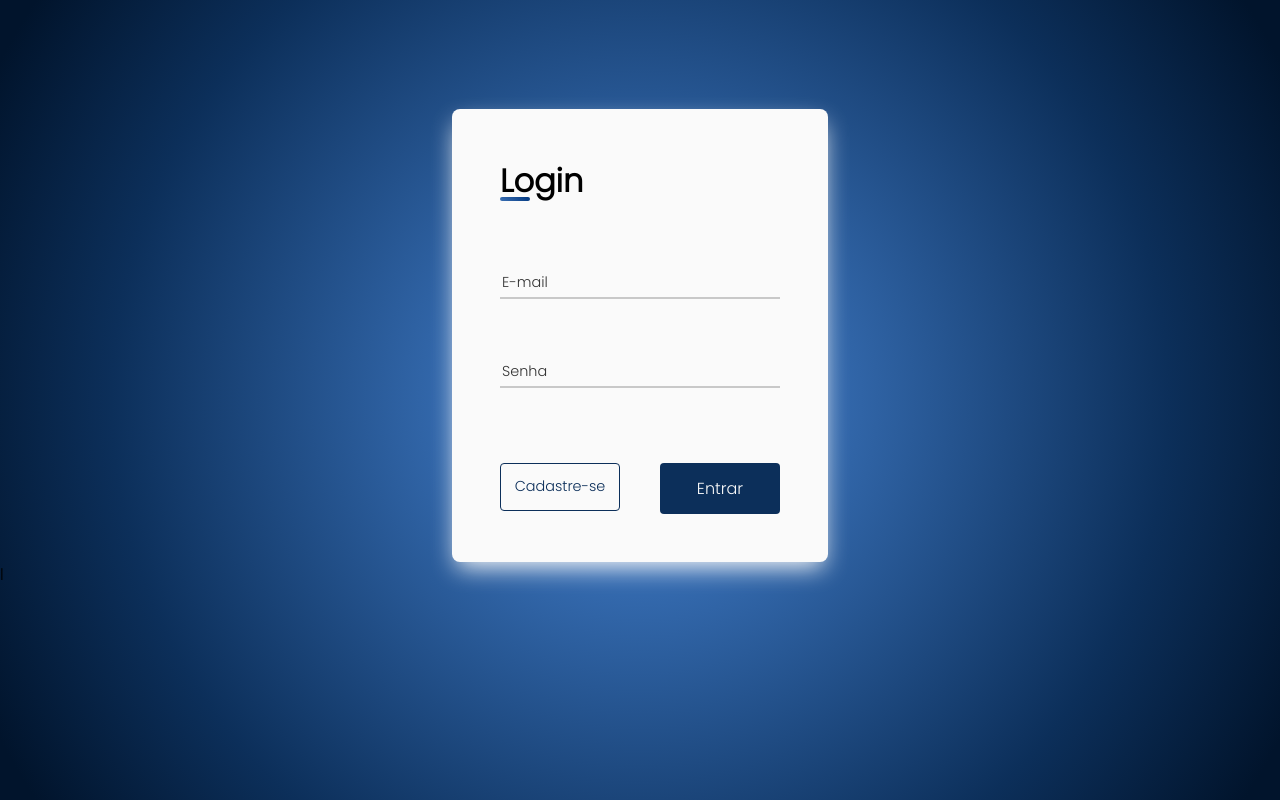
After one commit to BlackBoltEdu/SimplificaEventos, a PHP site: page /view/login.html in a window 1280 px wide. The commit adds this page. Run offline with PHP 8.4, Linux system fonts and the light colour scheme.

Commit message:
Tela de login

```diff
--- /dev/null
+++ b/assets/css/login.css
@@ -0,0 +1,178 @@
+@import url('https://fonts.googleapis.com/css2?family=Lato:wght@100;400;700&display=swap');
+@import url('https://fonts.googleapis.com/css2?family=Poppins:wght@300&display=swap');
+
+
+*{
+	margin: 0;
+	box-sizing: border-box;
+	font-family: 'Poppins', sans-serif;
+}
+
+body{
+	width: 100%;
+	height: 100vh;
+	background: radial-gradient(circle, #417dca 10%, #0c2f5a 70%, #01142c 96%);
+}
+
+a{
+	text-decoration: none;
+	color: #fafafa;
+	font-family: 'Poppins' sans-serif;
+	font-weight: 300;
+	letter-spacing: 1px;
+}
+
+a:hover{
+	color: #003780;
+	transition: all 0.5s;
+}
+
+
+header span:hover{
+	color: #003780;
+	transition: 0.3s;
+}
+
+/*Ajustando tamanho do seletor que contem o formulário de login*/
+.center{
+	display: flex;
+	justify-content: center;
+	align-items: center;
+	padding-top: 8.5%;
+}
+
+main.container {
+    background: #fafafa;
+    min-height: 51vh;
+	min-width: 28vw;
+    padding: 3rem;
+	box-shadow: rgb(250, 250, 250) 0px 10px 25px -5px;
+	border: none;
+	border-radius: 8px;
+	position: relative;
+}
+
+main h1 {
+    font-weight: 600;
+    margin-bottom: 4rem;
+    position: relative;
+}
+
+main h1::before {
+    content: '';
+    position: absolute;
+    height: 4px;
+    width: 30px;
+    bottom: 4px;
+    left: 0;
+    border-radius: 8px;
+    background: linear-gradient(45deg,#3b6fb3, #003780);
+}
+
+form{
+    display: flex;
+    flex-direction: column;
+	justify-content: space-around;
+}
+
+.input-field {
+    position: relative;
+	min-width: fit-content;
+}
+
+form .input-field:first-child{
+    margin-bottom: 4rem;
+}
+
+.input-field .underline::before{
+    content: '';
+    position: absolute;
+    height: 2px;
+    width: 100%;
+    bottom: -5px;
+    left: 0;
+    background: rgba(0, 0, 0, 0.2);
+}
+
+.input-field .underline::after{
+    content: '';
+    position: absolute;
+    height: 2px;
+    width: 100%;
+    bottom: -5px;
+    left: 0;
+    background: linear-gradient(45deg,#3b6fb3, #003780);
+    transform: scaleX(0);
+    transition: all .3s ease-in-out;
+    transform-origin:left;
+}
+
+.input-field input:focus ~ .underline::after{
+    transform: scaleX(1);
+}
+
+.input-field input{
+    outline: none;
+    font-size: 0.9rem;
+    color: rgba(0, 0, 0, 0.7);
+	border: none;
+	background: transparent;
+	width: 100%;
+	height: 20px;
+}
+
+.input-field input::placeholder {
+    color: rgba(0, 0, 0, 0.8);
+}
+
+.botoes{
+    display: flex;
+    justify-content: space-between;
+}
+
+form #botao {
+    margin-top: 5rem;
+    background: #0c2f5a;
+    cursor: pointer;
+    color: #fafafa;
+    font-size: 1rem;
+    font-weight: 300;
+    border-radius: 4px;
+    transition: 0.5s;
+    height: 3.2rem;
+	border: none;
+	width: 120px;
+	display: flex;
+	align-items: center;
+	justify-content: center;
+	position: relative;
+}
+
+form #cadastro {
+	margin-top: 5rem;
+    background: transparent;
+    cursor: pointer;
+    color: #0c2f5a;
+	border: 1px solid #0c2f5a;
+    font-size: 0.9rem;
+    font-weight: 300;
+    border-radius: 4px;
+    transition: 0.5s;
+    height: 3rem;
+	width: 120px;
+	display: flex;
+	align-items: center;
+	justify-content: center;
+	position: relative;
+}
+
+form #cadastro:hover{
+	letter-spacing: 1px;
+    background: #0c2f5a;
+	color: #fafafa;
+}
+
+form #botao:hover {
+    letter-spacing: 1px;
+    background: #285896;
+}
--- a/assets/css/style.css
+++ b/assets/css/style.css
@@ -38,7 +38,7 @@ section{
     min-height: 470px;
     background-color: #FFF;
     padding: 20px;
-    box-shadow: rgb(250, 250, 250) 0px 20px 35px -5px;
+    box-shadow: rgb(250, 250, 250) 0px 10px 25px -5px;
     border-radius: 10px;
 }
 .container-form h1{
--- /dev/null
+++ b/view/login.html
@@ -0,0 +1,38 @@
+<!DOCTYPE html>
+<html lang="en">
+<head>
+    <meta charset="UTF-8">
+    <meta http-equiv="X-UA-Compatible" content="IE=edge">
+    <meta name="viewport" content="width=device-width, initial-scale=1.0">
+    <title>Login</title>
+    <link rel="stylesheet" href="../assets/css/login.css">
+</head>
+<body>
+    <div class="center">
+        <main class="container">
+            <h1>Login</h2>
+
+            <form action="../php/logar.php" method="post">
+                <div class="input-field">
+                    <input type="email" name="email" id="email" placeholder="E-mail" autocomplete="off">
+                        <div class="underline teste"></div>
+                </div>
+
+                <div class="input-field">
+                    <input type="password" name="senha" id="senha" placeholder="Senha">
+                    <div class="underline"></div>
+                </div>
+
+                <div class="botoes">
+                    <div class="cadastrar">
+                        <a href="./cadastro.html">
+                            <button id="cadastro" type="button">Cadastre-se</button>
+                        </a>
+                    </div>
+                    <button id="botao" type="submit">Entrar</button>
+                </div>
+            </form>
+        </main>
+    </div>
+</body>
+</html>l
```
